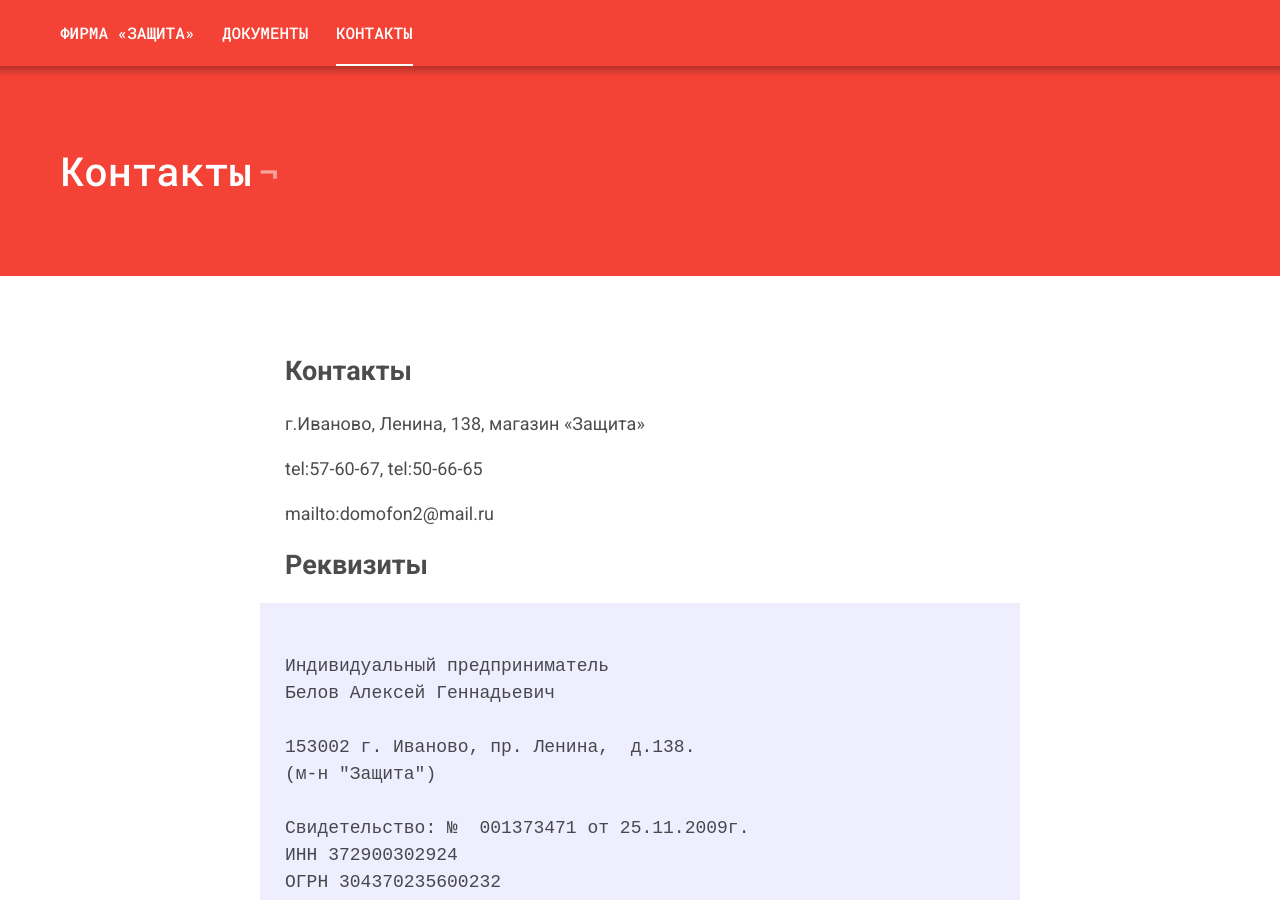
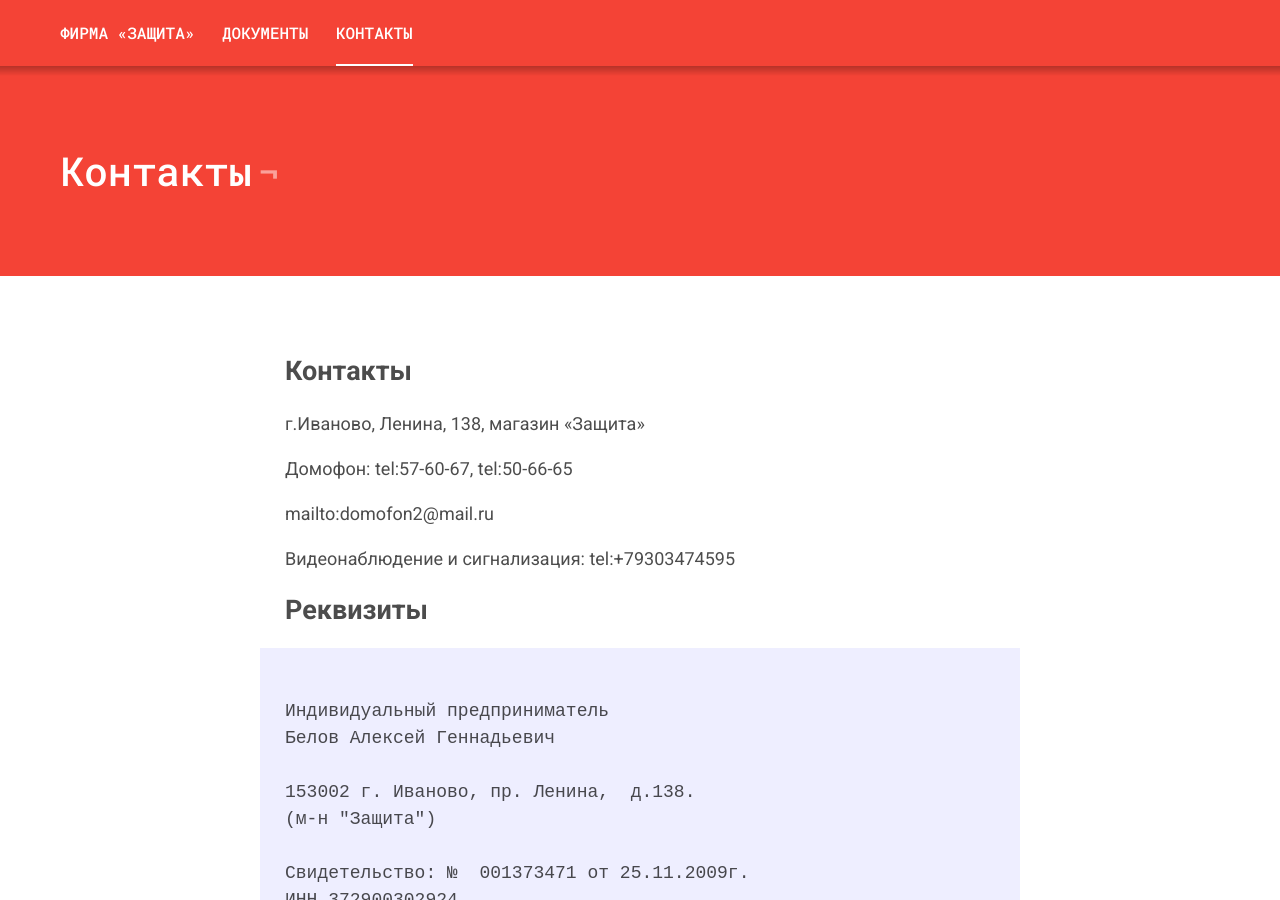
Before and after one commit to alex-eri/ivdomofon, a Jekyll site: the page built from _pages/about.md, in a window 1280 px wide and 900 px high. Built offline with Jekyll 4.4.1, drawn with Linux system fonts in a browser that asks for light colours.

Commit message:
Update about.md

```diff
--- a/_pages/about.md
+++ b/_pages/about.md
@@ -9,9 +9,12 @@ permalink: /about/
 
 г.Иваново, Ленина, 138, магазин «Защита»
 
-tel:57-60-67, tel:50-66-65
+Домофон: tel:57-60-67, tel:50-66-65
 
 mailto:domofon2@mail.ru
+
+Видеонаблюдение и сигнализация:
+tel:+79303474595
 
 {% include map.html %}
 
```
